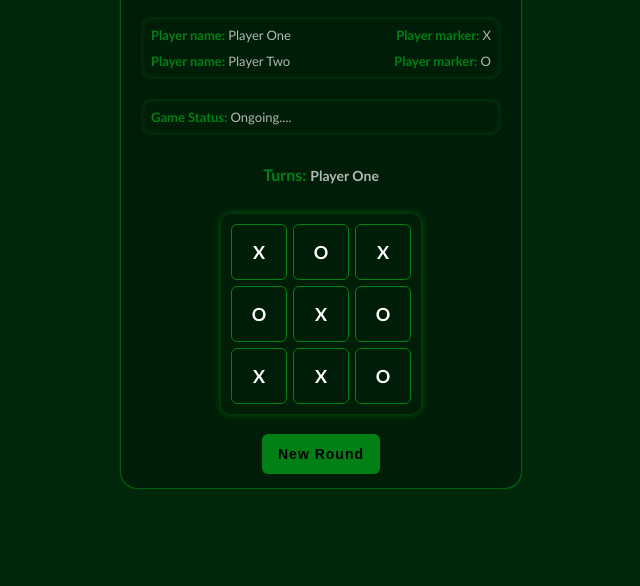
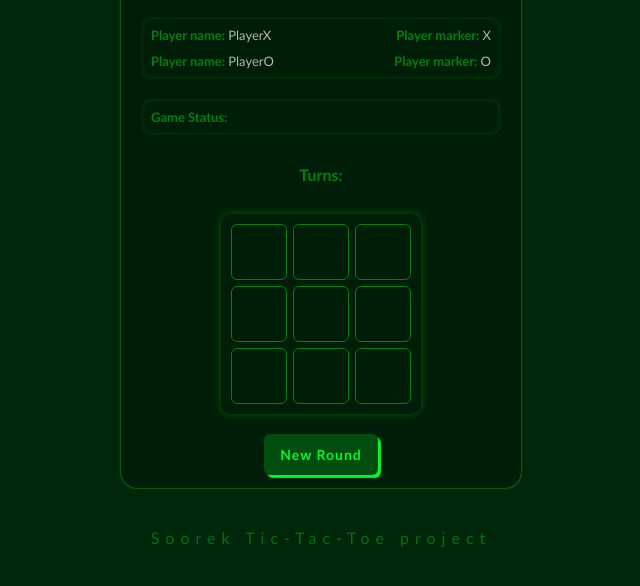
Before and after one commit to xixemdegen-lab/tic-tac-toe, a plain HTML site: page index.html in a window 1280 px wide. Shown: the part 92-678 px from the top of the page, without its empty margins (319-959 px from the left). Drawn offline with Linux system fonts and the light colour scheme.

Commit message:
feat: handle player moves through DOM events &  synchronize board display with game state.

```diff
--- a/app.css
+++ b/app.css
@@ -110,14 +110,20 @@ h1 {
     align-items: center;
     cursor: pointer;
 }
-.cell > p {
-    font-size: 1.8rem;
+.cell:hover {
+    background: #002709;
+}
+.cell__marker {
+    font-size: 3.8rem;
     font-weight: 600;
 }
 
 .restart__game-btn {
-    background: #018016;
+    background: #014e0e;
+    box-shadow: 3px 3px 1px #02f82b;
     border: none;
+    font-family: inherit;
+    color: #02f82b;
     padding: 12px 16px;
     font-size: 1.4rem;
     font-weight: 600;
@@ -125,3 +131,10 @@ h1 {
     border-radius: 6px;
     cursor: pointer;
 }
+.t-mark {
+    display: flex;
+    justify-content: center;
+    font-size: 1.6rem;
+    letter-spacing: 6px;
+    color: #01fc2b59;
+}
--- a/app.js
+++ b/app.js
@@ -71,7 +71,13 @@ const gameController = (() => {
 
     let currentPlayer = newPlayer1;
     const switchPlayer = () => {
-        currentPlayer === newPlayer1 ? (currentPlayer = newPlayer2) : (currentPlayer = newPlayer1);
+        // currentPlayer === newPlayer1 ? (currentPlayer = newPlayer2) : (currentPlayer = newPlayer1);
+
+        if (currentPlayer === newPlayer1 && !gameStatus.finished && !gameStatus.haveAWinner && !gameStatus.aTie) {
+            currentPlayer = newPlayer2;
+        } else if (currentPlayer === newPlayer2 && !gameStatus.finished && !gameStatus.haveAWinner && !gameStatus.aTie) {
+            currentPlayer = newPlayer1;
+        }
     };
 
     const getCurrentPlayer = () => {
@@ -151,8 +157,75 @@ function checkWin() {
             console.log('A tie');
         }
     }
+
+    return {
+        getPlayermark() {
+            return playerMark;
+        },
+    };
 }
+// makeAmove(1);
 // makeAmove(0);
-// makeAmove(1);
 
 // PHASE 2 — CONNECT THE GAME TO THE WEBPAGE
+const displayController = (() => {
+    const playerOneName = document.querySelector('player__one-name');
+    const playerTwoName = document.querySelector('player__two-name');
+
+    const playerOneMarker = document.querySelector('player__one-marker');
+    const playerTwoMarker = document.querySelector('player__two-marker');
+
+    const gameStatusInfo = document.querySelector('.game__status-info');
+    const playTurnsPlayer = document.querySelector('.play__turns-player');
+
+    const UIBoard = document.querySelector('.game__board');
+    const restartGameBtn = document.querySelector('.restart__game-btn');
+
+    const boardArr = gameBoard.readBoard();
+
+    const updateUIBoard = (() => {
+        boardArr.forEach((cell, index) => {
+            const boardCell = document.createElement('div');
+            boardCell.dataset.position = index;
+            boardCell.classList.add('cell');
+            const cellMarker = document.createElement('p');
+            cellMarker.classList.add('cell__marker');
+            cellMarker.textContent = cell;
+
+            boardCell.appendChild(cellMarker);
+            UIBoard.appendChild(boardCell);
+        });
+
+        function updateStatusDisplay() {
+            if (gameController.getGameStatus('haveAWinner')) {
+                gameStatusInfo.textContent = `${gameController.getCurrentPlayer().playerName()} Won this round.`;
+            } else if (gameController.getGameStatus('aTie')) {
+                gameStatusInfo.textContent = 'Game ends in a tie.';
+            } else {
+                gameStatusInfo.textContent = 'Ongoing.....';
+            }
+        }
+
+        function updateTurnsDisplay() {
+            if (!gameController.getGameStatus('finished') && !gameController.getGameStatus('haveAWinner') && !gameController.getGameStatus('aTie')) {
+                playTurnsPlayer.textContent = gameController.getCurrentPlayer().playerName();
+            } else {
+                playTurnsPlayer.textContent = 'Game Over';
+            }
+        }
+        // updateTurnsDisplay();
+
+        // STEP 13 — CONNECT CLICKS TO GAME MOVES
+
+        UIBoard.addEventListener('click', (event) => {
+            const currentCell = event.target.closest('.cell');
+            const cellPosition = Number(currentCell.dataset.position);
+            const cellMarker = currentCell.querySelector('.cell__marker');
+            makeAmove(cellPosition);
+
+            cellMarker.textContent = gameBoard.readBoard()[cellPosition];
+            updateStatusDisplay();
+            updateTurnsDisplay();
+        });
+    })();
+})();
--- a/index.html
+++ b/index.html
@@ -13,37 +13,28 @@
 
             <div class="players__details">
                 <div class="player">
-                    <p>Player name: <span class="player__one-name">Player One</span></p>
+                    <p>Player name: <span class="player__one-name">PlayerX</span></p>
                     <p>Player marker: <span class="player__one-marker">X</span></p>
                 </div>
 
                 <div class="player">
-                    <p>Player name: <span class="player__two-name">Player Two</span></p>
+                    <p>Player name: <span class="player__two-name">PlayerO</span></p>
                     <p>Player marker: <span class="player__two-marker">O</span></p>
                 </div>
             </div>
 
             <div class="game__status">
-                <h2>Game Status: <span class="game__status-info">Ongoing....</span></h2>
+                <h2>Game Status: <span class="game__status-info"></span></h2>
             </div>
 
             <div class="play__turns">
-                <h2>Turns: <span class="play__turns-player">Player One</span></h2>
+                <h2>Turns: <span class="play__turns-player"></span></h2>
             </div>
 
-            <div class="game__board">
-                <div class="cell"><p class="cell__marker">X</p></div>
-                <div class="cell"><p class="cell__marker">O</p></div>
-                <div class="cell"><p class="cell__marker">X</p></div>
-                <div class="cell"><p class="cell__marker">O</p></div>
-                <div class="cell"><p class="cell__marker">X</p></div>
-                <div class="cell"><p class="cell__marker">O</p></div>
-                <div class="cell"><p class="cell__marker">X</p></div>
-                <div class="cell"><p class="cell__marker">X</p></div>
-                <div class="cell"><p class="cell__marker">O</p></div>
-            </div>
+            <div class="game__board"></div>
 
             <button class="restart__game-btn">New Round</button>
         </div>
+        <p class="t-mark">Soorek Tic-Tac-Toe project</p>
     </body>
 </html>
```
